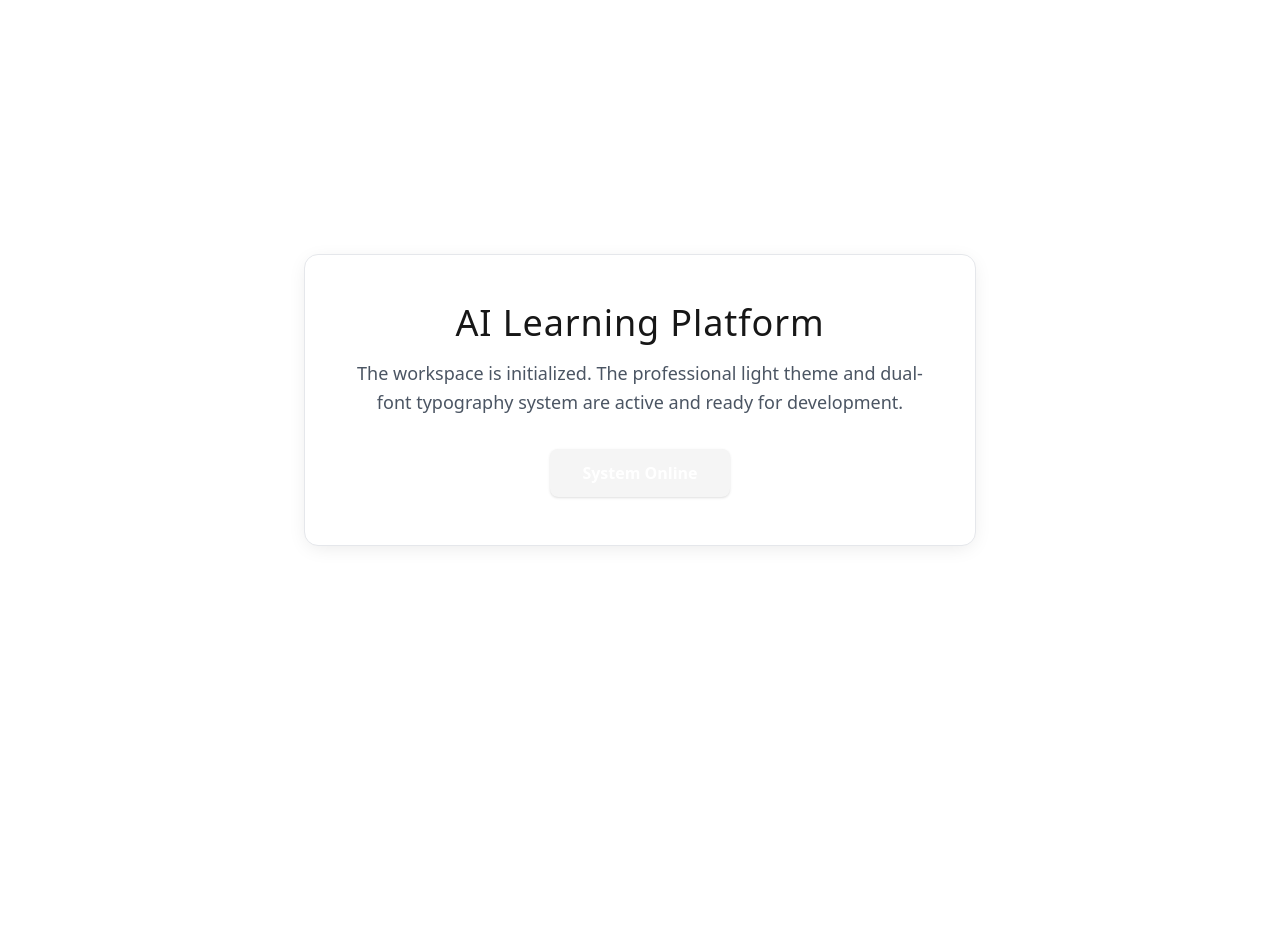
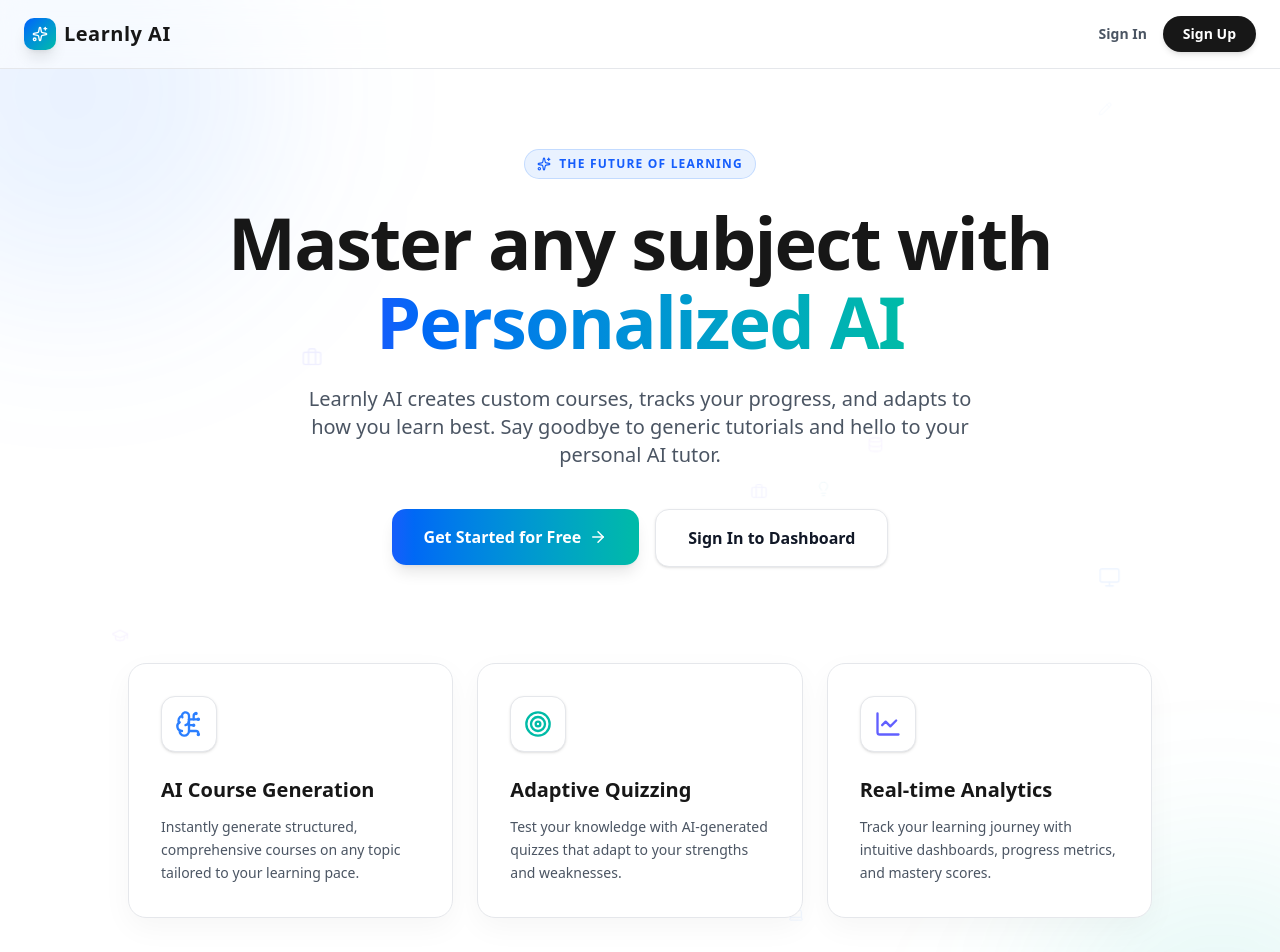
Before and after one commit to Namratathale/LearnlyAI, a Next.js app in the folder client/: page / in a window 1280 px wide. Shown: the top 952 px of the page. Before the commit the page ends 800 px from the top, so only its background shows below. Built offline with nearby package versions, Linux system fonts and the light colour scheme; no server answers.

Commit message:
landing page

```diff
--- a/client/src/app/page.jsx
+++ b/client/src/app/page.jsx
@@ -1,17 +1,154 @@
+"use client";
+
+import Link from "next/link";
+import { motion } from "framer-motion";
+import { ArrowRight, BrainCircuit, LineChart, Target, Sparkles } from "lucide-react";
+import AnimatedBackground from "@/components/AnimatedBackground";
+
 export default function Home() {
+  // Animation variants for staggered loading
+  const containerVariants = {
+    hidden: { opacity: 0 },
+    visible: {
+      opacity: 1,
+      transition: { staggerChildren: 0.2, delayChildren: 0.1 },
+    },
+  };
+
+  const itemVariants = {
+    hidden: { opacity: 0, y: 20 },
+    visible: { opacity: 1, y: 0, transition: { duration: 0.6, ease: "easeOut" } },
+  };
+
+  const features = [
+    {
+      icon: <BrainCircuit size={28} className="text-blue-500" />,
+      title: "AI Course Generation",
+      description: "Instantly generate structured, comprehensive courses on any topic tailored to your learning pace."
+    },
+    {
+      icon: <Target size={28} className="text-teal-500" />,
+      title: "Adaptive Quizzing",
+      description: "Test your knowledge with AI-generated quizzes that adapt to your strengths and weaknesses."
+    },
+    {
+      icon: <LineChart size={28} className="text-indigo-500" />,
+      title: "Real-time Analytics",
+      description: "Track your learning journey with intuitive dashboards, progress metrics, and mastery scores."
+    }
+  ];
+
   return (
-    <main className="min-h-screen p-8 flex flex-col items-center justify-center">
-      <div className="bg-surface p-12 rounded-xl shadow-[0_4px_20px_-4px_rgba(0,0,0,0.1)] border border-surface-light max-w-2xl w-full text-center transition-all">
-        <h1 className="font-heading text-4xl text-primary mb-4 tracking-wide">
-          AI Learning Platform
-        </h1>
-        <p className="font-sans text-text-muted text-lg mb-8 leading-relaxed">
-          The workspace is initialized. The professional light theme and dual-font typography system are active and ready for development.
+    <div className="min-h-screen bg-background relative overflow-hidden font-sans flex flex-col">
+      {/* Background Animation from your existing setup */}
+      <AnimatedBackground />
+
+      {/* Navigation Bar */}
+      <nav className="relative z-50 w-full px-6 py-4 flex justify-between items-center border-b border-surface-light bg-surface/50 backdrop-blur-md">
+        <div className="flex items-center gap-2">
+          <div className="w-8 h-8 rounded-lg bg-gradient-to-br from-blue-600 to-teal-500 flex items-center justify-center shadow-lg">
+            <Sparkles size={16} className="text-white" />
+          </div>
+          <span className="font-heading text-xl font-bold text-primary tracking-wide">Learnly AI</span>
+        </div>
+        <div className="flex items-center gap-4">
+          <Link href="/login" className="text-sm font-semibold text-text-muted hover:text-primary transition-colors">
+            Sign In
+          </Link>
+          <Link href="/register">
+            <motion.button
+              whileHover={{ scale: 1.05 }}
+              whileTap={{ scale: 0.95 }}
+              className="px-5 py-2 text-sm font-bold text-white bg-primary rounded-full shadow-md hover:shadow-lg transition-all"
+            >
+              Sign Up
+            </motion.button>
+          </Link>
+        </div>
+      </nav>
+
+      {/* Main Hero Section */}
+      <main className="flex-grow flex flex-col items-center justify-center relative z-10 px-4 py-20 text-center">
+        <motion.div
+          variants={containerVariants}
+          initial="hidden"
+          animate="visible"
+          className="max-w-4xl mx-auto flex flex-col items-center"
+        >
+          {/* Badge */}
+          <motion.div variants={itemVariants} className="mb-6 inline-flex items-center gap-2 px-3 py-1.5 rounded-full bg-blue-500/10 border border-blue-500/20 text-blue-600 text-xs font-bold uppercase tracking-widest">
+            <Sparkles size={14} />
+            <span>The Future of Learning</span>
+          </motion.div>
+
+          {/* Headline */}
+          <motion.h1 variants={itemVariants} className="text-5xl md:text-7xl font-heading font-extrabold text-primary tracking-tight leading-[1.1] mb-6">
+            Master any subject with <br className="hidden md:block" />
+            <span className="text-transparent bg-clip-text bg-gradient-to-r from-blue-600 to-teal-500">
+              Personalized AI
+            </span>
+          </motion.h1>
+
+          {/* Subheadline */}
+          <motion.p variants={itemVariants} className="text-lg md:text-xl text-text-muted max-w-2xl mb-10 font-medium">
+            Learnly AI creates custom courses, tracks your progress, and adapts to how you learn best. Say goodbye to generic tutorials and hello to your personal AI tutor.
+          </motion.p>
+
+          {/* CTA Buttons */}
+          <motion.div variants={itemVariants} className="flex flex-col sm:flex-row gap-4 w-full sm:w-auto">
+            <Link href="/register" className="w-full sm:w-auto">
+              <motion.button
+                whileHover={{ scale: 1.05, boxShadow: "0 20px 40px -10px rgba(37,99,235,0.4)" }}
+                whileTap={{ scale: 0.95 }}
+                className="w-full sm:w-auto flex items-center justify-center gap-2 px-8 py-4 bg-gradient-to-r from-blue-600 to-teal-500 text-white font-bold rounded-xl shadow-lg transition-all text-base"
+              >
+                Get Started for Free
+                <ArrowRight size={18} />
+              </motion.button>
+            </Link>
+            <Link href="/login" className="w-full sm:w-auto">
+              <motion.button
+                whileHover={{ scale: 1.05 }}
+                whileTap={{ scale: 0.95 }}
+                className="w-full sm:w-auto px-8 py-4 bg-surface border border-surface-light text-text-main font-bold rounded-xl shadow-sm hover:bg-slate-50 transition-all text-base"
+              >
+                Sign In to Dashboard
+              </motion.button>
+            </Link>
+          </motion.div>
+        </motion.div>
+
+        {/* Features Grid */}
+        <motion.div
+          initial={{ opacity: 0, y: 40 }}
+          animate={{ opacity: 1, y: 0 }}
+          transition={{ delay: 0.8, duration: 0.6 }}
+          className="grid grid-cols-1 md:grid-cols-3 gap-6 max-w-5xl mx-auto mt-24 w-full"
+        >
+          {features.map((feature, index) => (
+            <motion.div
+              key={index}
+              whileHover={{ y: -8 }}
+              className="bg-surface p-8 rounded-2xl border border-surface-light shadow-[0_10px_30px_rgba(0,0,0,0.04)] hover:shadow-[0_20px_40px_rgba(0,0,0,0.08)] transition-all text-left flex flex-col"
+            >
+              <div className="w-14 h-14 rounded-xl bg-background border border-surface-light flex items-center justify-center mb-6 shadow-sm">
+                {feature.icon}
+              </div>
+              <h3 className="text-xl font-heading font-bold text-primary mb-3">{feature.title}</h3>
+              <p className="text-text-muted leading-relaxed text-sm font-medium">
+                {feature.description}
+              </p>
+            </motion.div>
+          ))}
+        </motion.div>
+      </main>
+
+      {/* Minimal Footer */}
+      <footer className="relative z-10 w-full py-8 text-center border-t border-surface-light bg-surface/30">
+        <p className="text-text-muted text-xs font-semibold tracking-wide">
+          © {new Date().getFullYear()} Learnly AI Platform. All rights reserved.
         </p>
-        <button className="font-sans bg-accent text-white font-semibold py-3 px-8 rounded-md hover:bg-cyan-700 transition-colors shadow-sm">
-          System Online
-        </button>
-      </div>
-    </main>
+      </footer>
+    </div>
   );
 }
```
